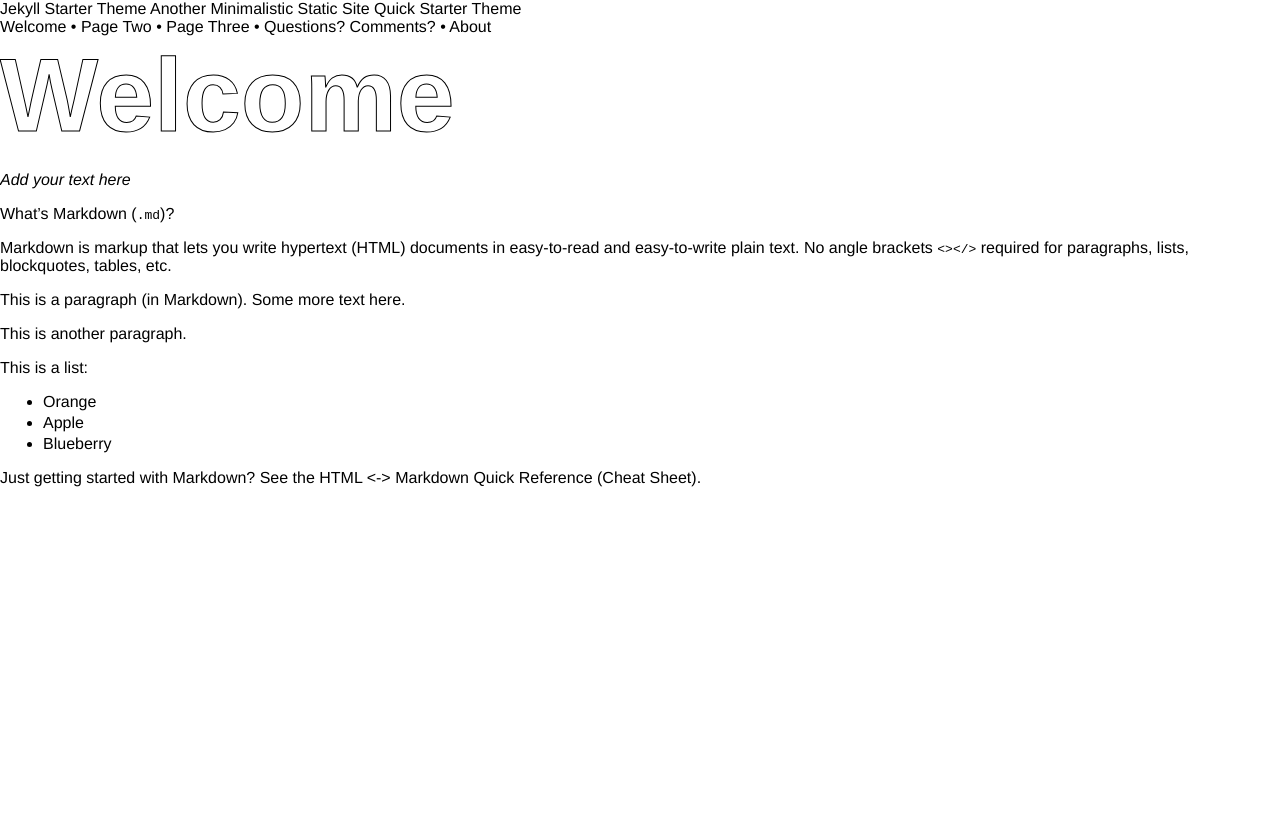
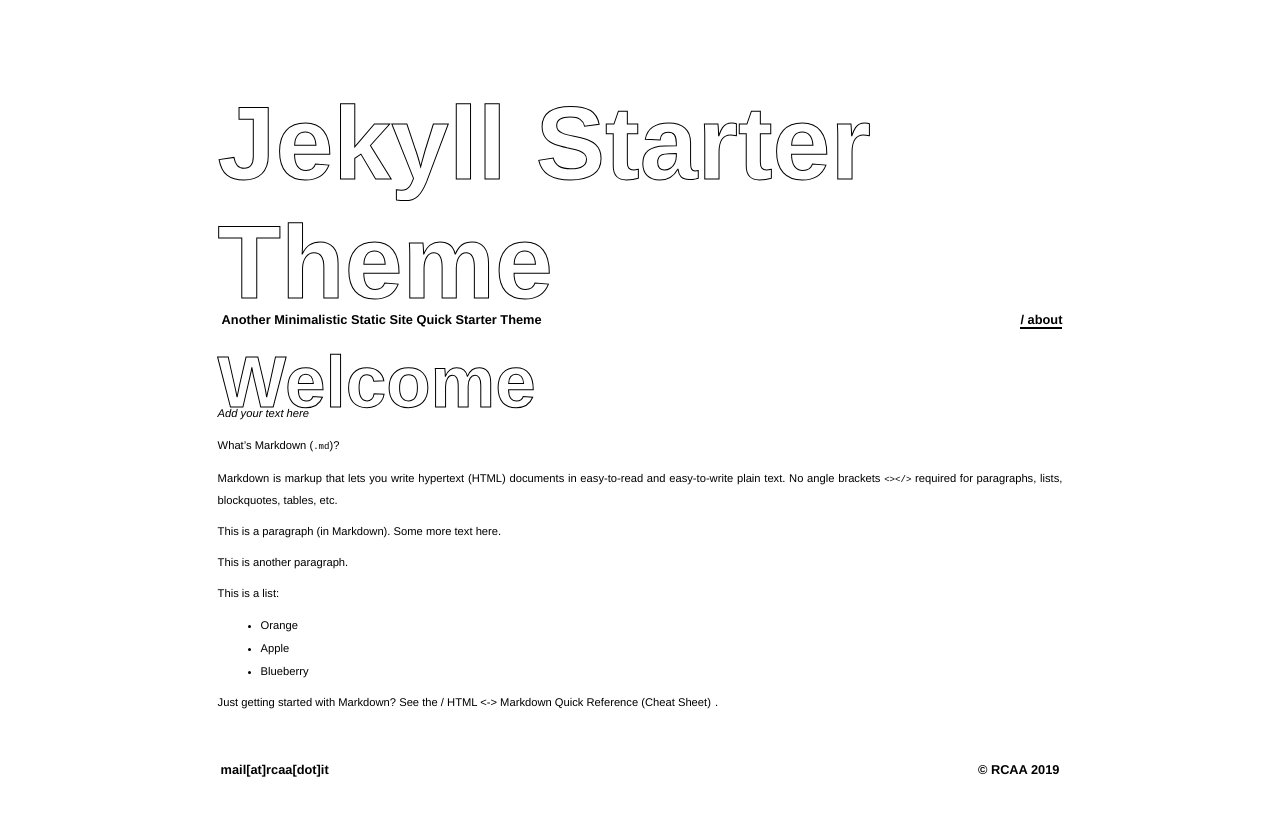
Before and after one commit to bungferry/bloggue, a Jekyll site: the page built from index.md, in a window 1280 px wide. Shown: the top 816 px of the page. Built offline with Jekyll 4.4.1, drawn with Linux system fonts in a browser that asks for light colours.

Commit message:
Update default.html

```diff
--- a/_layouts/default.html
+++ b/_layouts/default.html
@@ -7,23 +7,29 @@
 </head>
 <body>
 
+<section class="page">
+    <div class="title">
+      <h1>{{ site.title }}</h1>
+      <h2>{{ site.subtitle }}</h2>
+      </div>
 
-<div id="header">
-  <span class='big'>{{ site.title }}</span>
-  <span class='small'>{{ site.subtitle }}</span>
+    <div class="about">
+      <a class="about" href="{{ 'about.html' | relative_url }}">/ about</a>
+      </div>
+
+    <div class="projects">
+      {{ content }}
+      </ul>
+      </div>
+
+
+    <div id="footer">
+    <li class="footer-left ">© RCAA 2019</li>
+    <li class="footer-right"><a href="" target="_blank ">mail[at]rcaa[dot]it</a></li>
+    </ul>
+  </div>
 </div>
-
-<div id="nav">
-  <a href="{{ 'index.html' | relative_url }}">Welcome</a> •
-  <a href="{{ 'two.html'   | relative_url }}">Page Two</a> •
-  <a href="{{ 'three.html' | relative_url }}">Page Three</a> •
-  <a href="http://groups.google.com/group/wwwmake">Questions? Comments?</a> •
-  <a href="https://github.com/henrythemes/jekyll-starter-theme">About</a>
-</div>
-
-<div id="content">
-  {{ content }}
-</div>
+</section>
 
 </body>
 </html>
```
